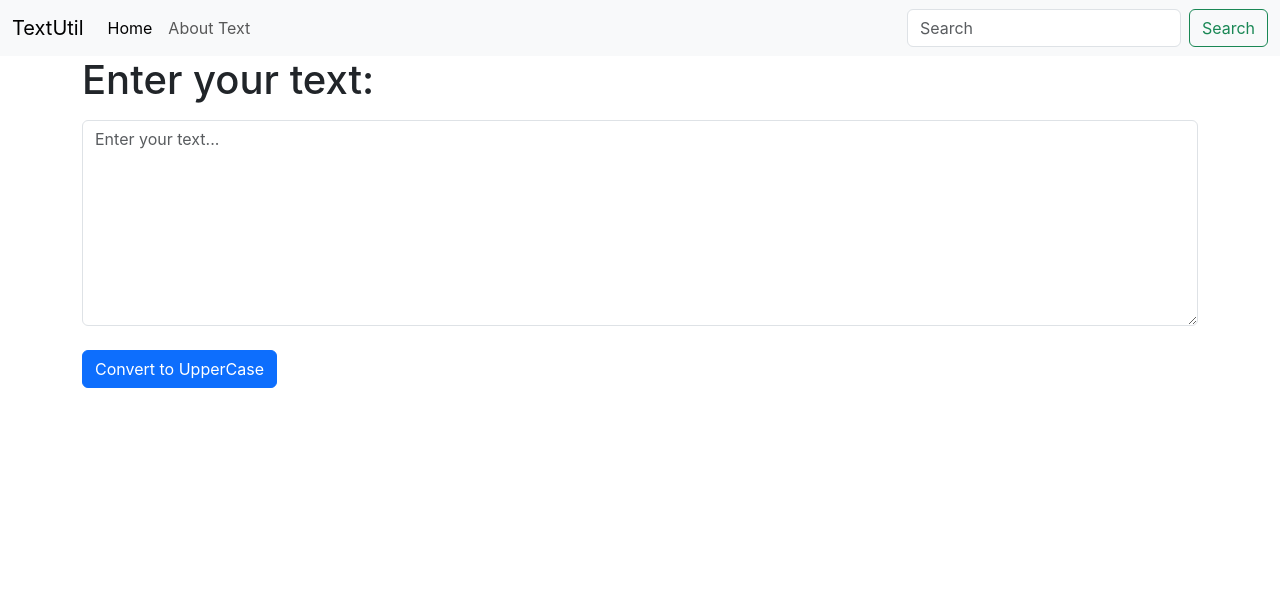
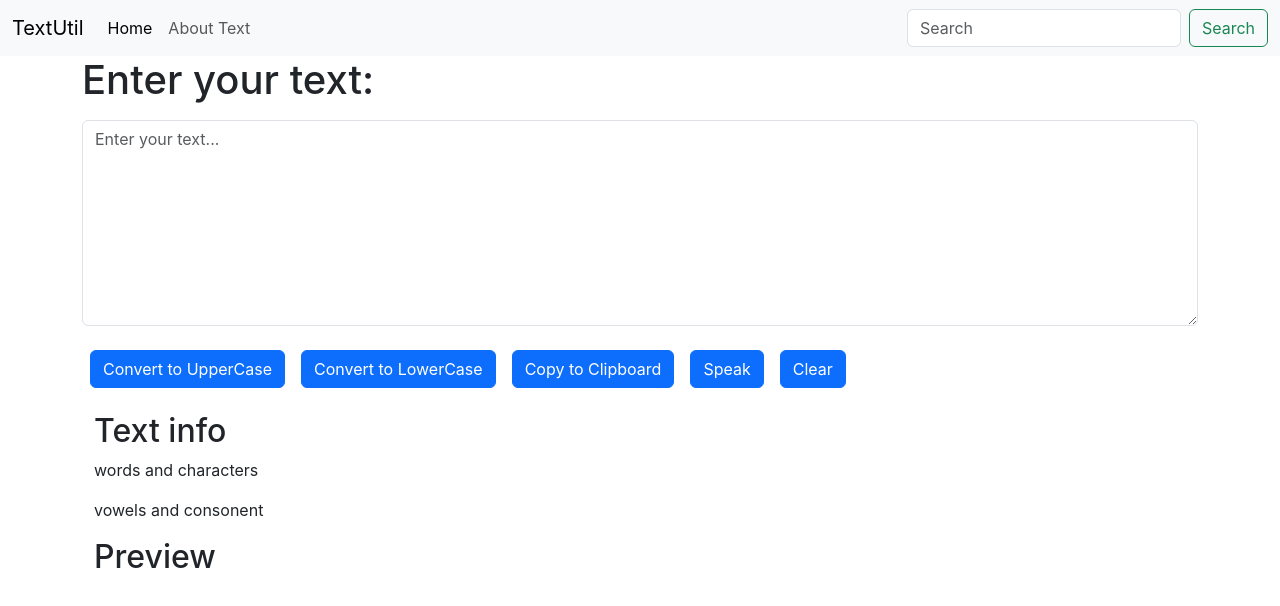
Before and after one commit to Pradwin/TextUtils, a React (Create React App) app in the folder TextUtils/: page / in a window 1280 px wide. Shown: the top 606 px of the page. Built offline with nearby package versions, Linux system fonts and the light colour scheme.

Commit message:
Added extra functions for the textUtils

```diff
--- a/TextUtils/src/components/Textform.js
+++ b/TextUtils/src/components/Textform.js
@@ -1,23 +1,87 @@
-import React,{useState} from 'react'
+import React, { useState } from "react";
 
 export default function Textform(props) {
+  const [text, setText] = useState();
+  const changeUP = () => {
+    let n = text.toUpperCase();
+    setText(n);
+  };
+  const changeDO = () => {
+    let n = text.toLowerCase();
+    setText(n);
+  };
+  const clear = () => {
+    let n = "";
+    setText(n);
+  };
+  const onhandler = (event) => {
+    setText(event.target.value);
+  };
+  const speak = () => {
+    let msg = new SpeechSynthesisUtterance();
+    msg.text = text;
+    window.speechSynthesis.speak(msg);
+  };
+  const copy = () => {
+    navigator.clipboard.writeText(text);
+    alert("Copied to clipboard");
+  };
 
-    const changeUP=()=>{
-        let n= text.toUpperCase();
-        setText(n)
-    }
-    const onhandler=(event)=>{
-        setText(event.target.value);
-    }
+  let characters = text?.length;
+  let words = text?.split(" ").length;
 
-    const [text,setText] =useState();
+  const vowels = () => {
+    const count = text?.match(/[aeiou]/gi)?.length;
+    return count;
+  };
+  let resultv = vowels();
+  const consonant = () => {
+    const count = text?.match(/[^aeiou]/gi)?.length;
+    return count;
+  };
+  let resultc = consonant();
   return (
-<div>
-<div className="mb-3">
-<h1>{props.heading}</h1>
-<textarea className="form-control my-3" value={text} onChange={onhandler} placeholder='Enter your text...' id="mybox1" rows="8"></textarea>
-<button className="btn btn-primary my-2" onClick={changeUP}>Convert to UpperCase</button>
-</div>
-    </div>
-  )
+    <>
+      <div>
+        <div className="mb-3">
+          <h1>{props.heading}</h1>
+          <textarea
+            className="form-control my-3"
+            value={text}
+            onChange={onhandler}
+            placeholder="Enter your text..."
+            id="mybox1"
+            rows="8"
+          ></textarea>
+          <button className="btn btn-primary my-2 mx-2" onClick={changeUP}>
+            Convert to UpperCase
+          </button>
+          <button className="btn btn-primary my-2 mx-2" onClick={changeDO}>
+            Convert to LowerCase
+          </button>
+          <button className="btn btn-primary my-2 mx-2" onClick={copy}>
+            Copy to Clipboard
+          </button>
+          <button className="btn btn-primary my-2 mx-2" onClick={speak}>
+            Speak
+          </button>
+          <button className="btn btn-primary my-2 mx-2" onClick={clear}>
+            Clear
+          </button>
+        </div>
+      </div>
+      <div className="container">
+        <h2>Text info</h2>
+        <p>
+          {" "}
+          {words} words and {characters} characters
+        </p>
+        <p>
+          {resultv} vowels and {resultc} consonent
+        </p>
+        <h2>Preview</h2>
+        <p>{text}</p>
+      </div>
+    </>
+  );
 }
```
